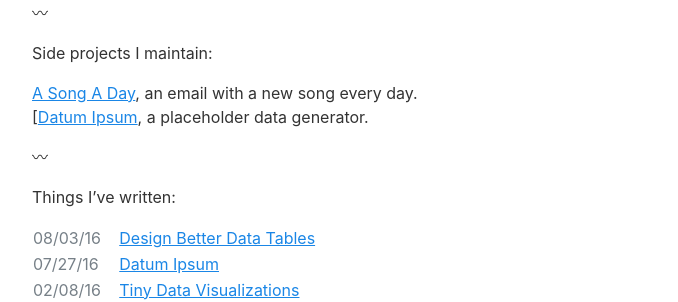
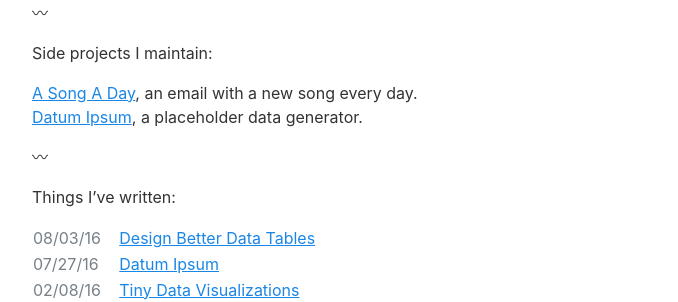
Before and after one commit to ilikescience/ilikescience.github.io, a Jekyll site: the page built from index.md, in a window 1280 px wide. Shown: the part 501-803 px from the top of the page, without its empty margins (48-726 px from the left). Built offline with Jekyll 4.4.1, drawn with Linux system fonts in a browser that asks for light colours; our own code applies the rules of GitHub Pages for plain Markdown files.

Commit message:
remove errant bracket

```diff
--- a/index.md
+++ b/index.md
@@ -31,7 +31,7 @@ Projects I've worked on:
 Side projects I maintain:
 
 [A Song A Day](http://asongaday.co), an email with a new song every day.<br/>
-[[Datum Ipsum](http://datumipsum.com), a placeholder data generator.<br/>
+[Datum Ipsum](http://datumipsum.com), a placeholder data generator.<br/>
 
 〰
 
```
